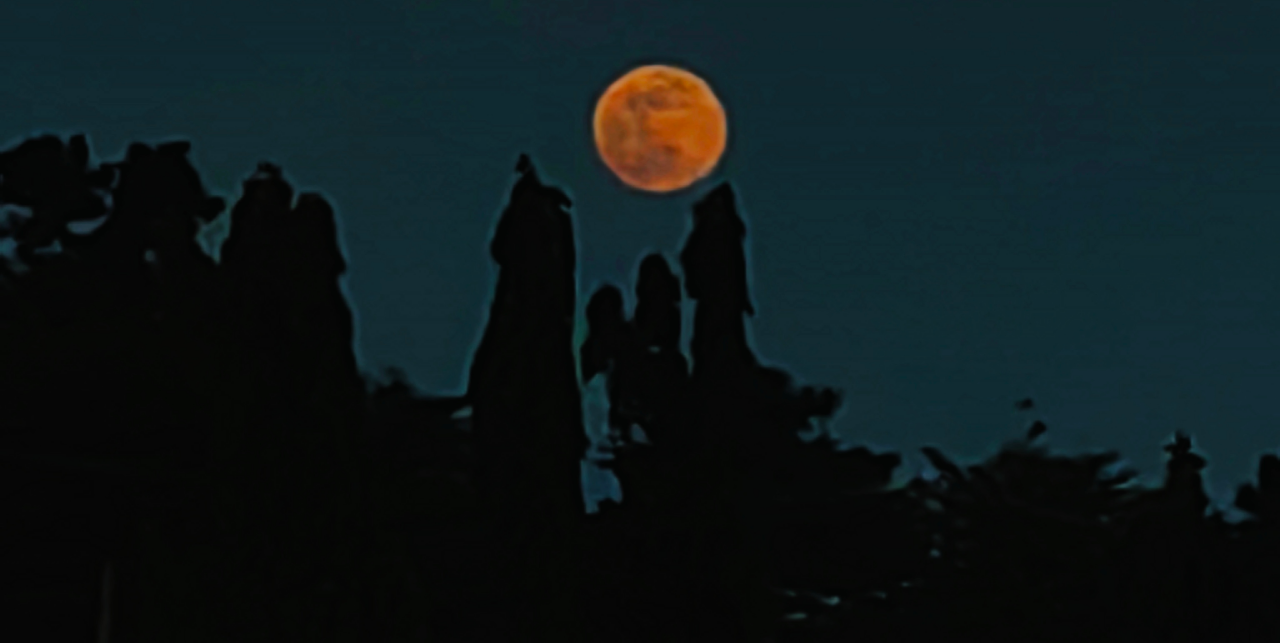
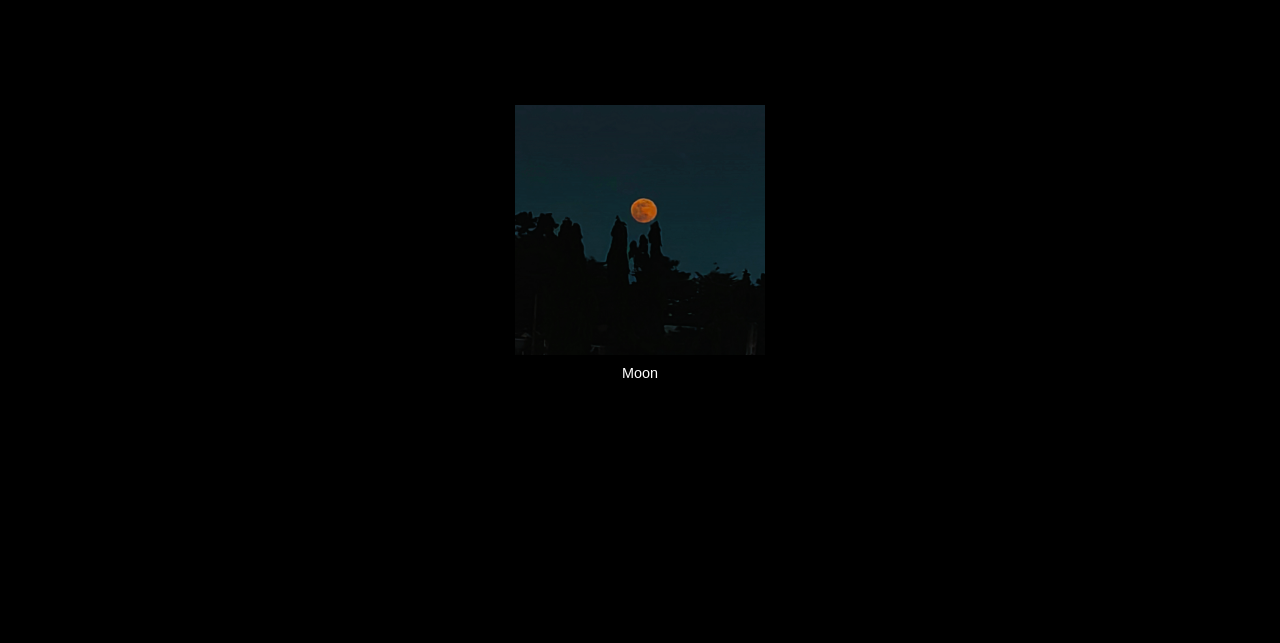
Before and after one commit to Paxton2333/GProject, a plain HTML site: page f2.html in a window 1280 px wide. Shown: the part 157-800 px from the top of the page. Drawn offline with Linux system fonts and the light colour scheme.

Commit message:
Update f2.html

```diff
--- a/f2.html
+++ b/f2.html
@@ -25,8 +25,8 @@
         }
 
         img {
-            max-width: 100%;
-            height: auto;
+            width: 250px;
+            height: 250px;
         }
 
         .caption {
```
